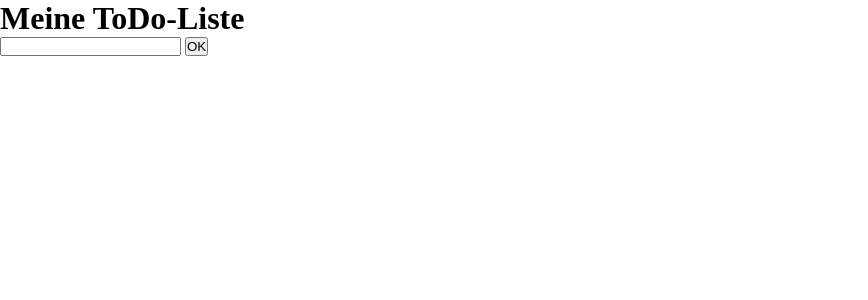
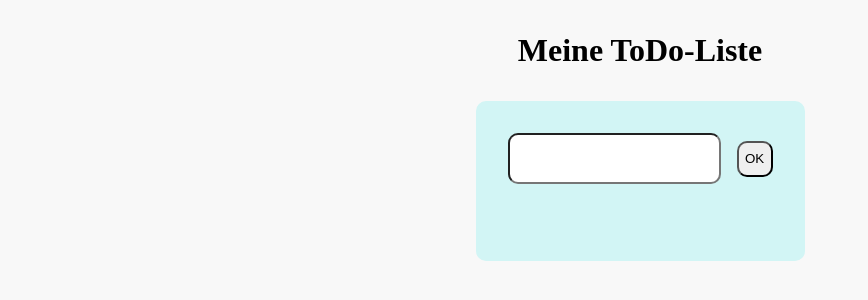
Before and after one commit to NadineSchuster/Aufgaben, a plain HTML site: page ToDoListe/index.html in a window 1280 px wide. Shown: the whole page, without its empty margins (0-868 px from the left). Drawn offline with Linux system fonts and the light colour scheme.

Commit message:
ui centered

```diff
--- a/ToDoListe/app.js
+++ b/ToDoListe/app.js
@@ -50,7 +50,7 @@ let checkListItem = function (event) {
   } else {
     console.log("entered else");
     listItem.classList.remove("checkBox");
-    textItem.classList.remove("textItem");
+    textItem.firstChild.classList.remove("textItem");
   }
 };
 
--- a/ToDoListe/index.html
+++ b/ToDoListe/index.html
@@ -13,13 +13,11 @@
   <body>
     <header><h1>Meine ToDo-Liste</h1></header>
     <main>
-      <section>
+      <section class="todo-section">
         <div id="input-container">
           <input type="text" />
           <button>OK</button>
         </div>
-      </section>
-      <section>
         <div class="todo-card">
           <ul id="todo-list"></ul>
         </div>
--- a/ToDoListe/style.css
+++ b/ToDoListe/style.css
@@ -4,9 +4,59 @@
   box-sizing: border-box;
 }
 
+body {
+  background-color: rgb(248, 248, 248);
+}
+
+main,
+header {
+  display: flex;
+  align-items: center;
+  flex-direction: column;
+  justify-content: center;
+  margin: 2rem 0;
+}
+
+.todo-section {
+  display: flex;
+  align-items: center;
+  flex-direction: column;
+  min-width: 20rem;
+  min-height: 10rem;
+  padding: 1rem;
+  border-radius: 10px;
+  background-color: rgb(210, 245, 245);
+}
+
+#input-container {
+  padding: 1rem;
+  display: flex;
+  align-items: center;
+  justify-content: center;
+  flex-direction: row;
+}
+
+#input-container input {
+  padding: 1rem;
+  border-radius: 10px;
+}
+
+#input-container button {
+  width: 1rem;
+  height: 1rem;
+  padding: 1rem;
+  margin-left: 1rem;
+  border-radius: 10px;
+
+  display: flex;
+  align-items: center;
+  justify-content: center;
+  flex-direction: row;
+}
+
 .listItem {
   width: 20rem;
-  background-color: rgb(225, 226, 226);
+  background-color: #fff;
   padding: 1rem;
   border-radius: 10px;
   display: flex;
@@ -26,7 +76,7 @@
   height: 1rem;
   padding: 1rem;
   border-radius: 10px;
-  background-color: red;
+  background-color: rgb(255, 0, 0);
   display: flex;
   align-items: center;
   justify-content: center;
```
